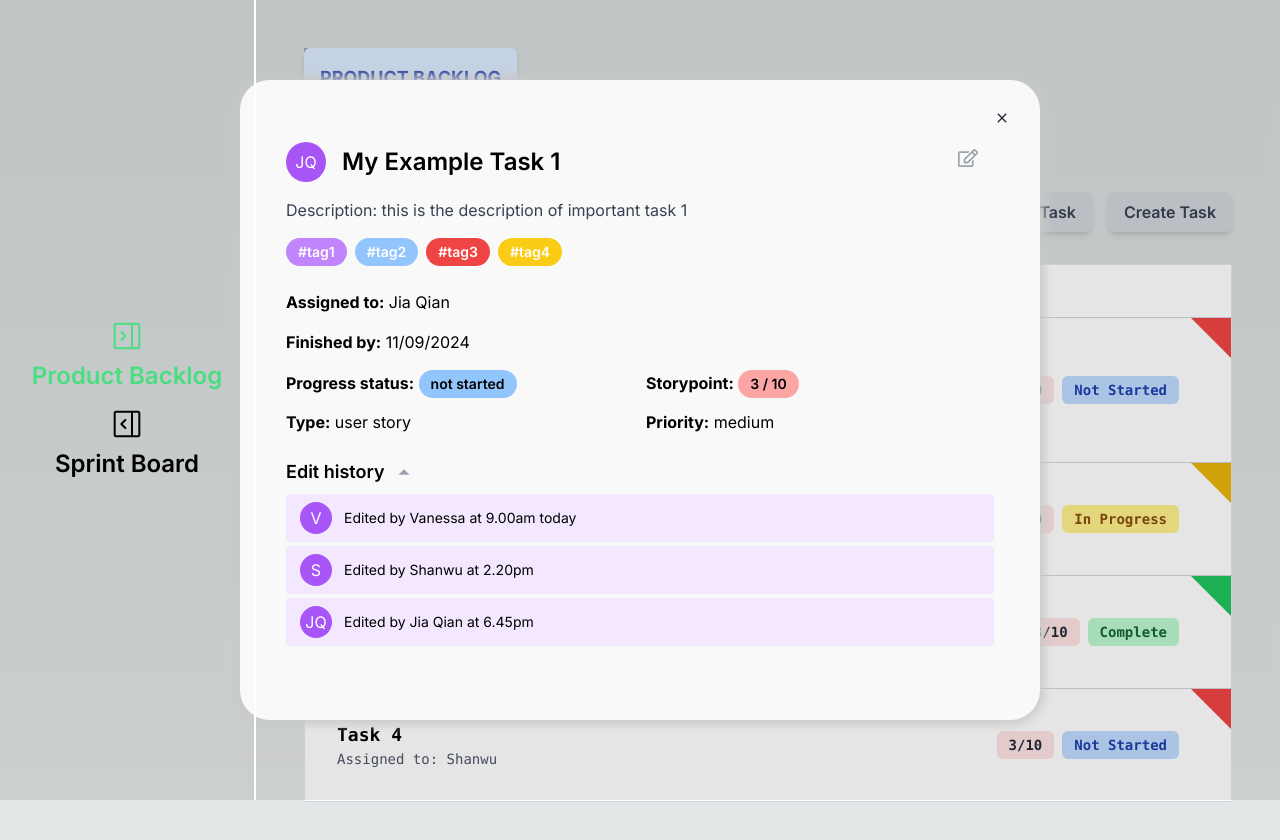
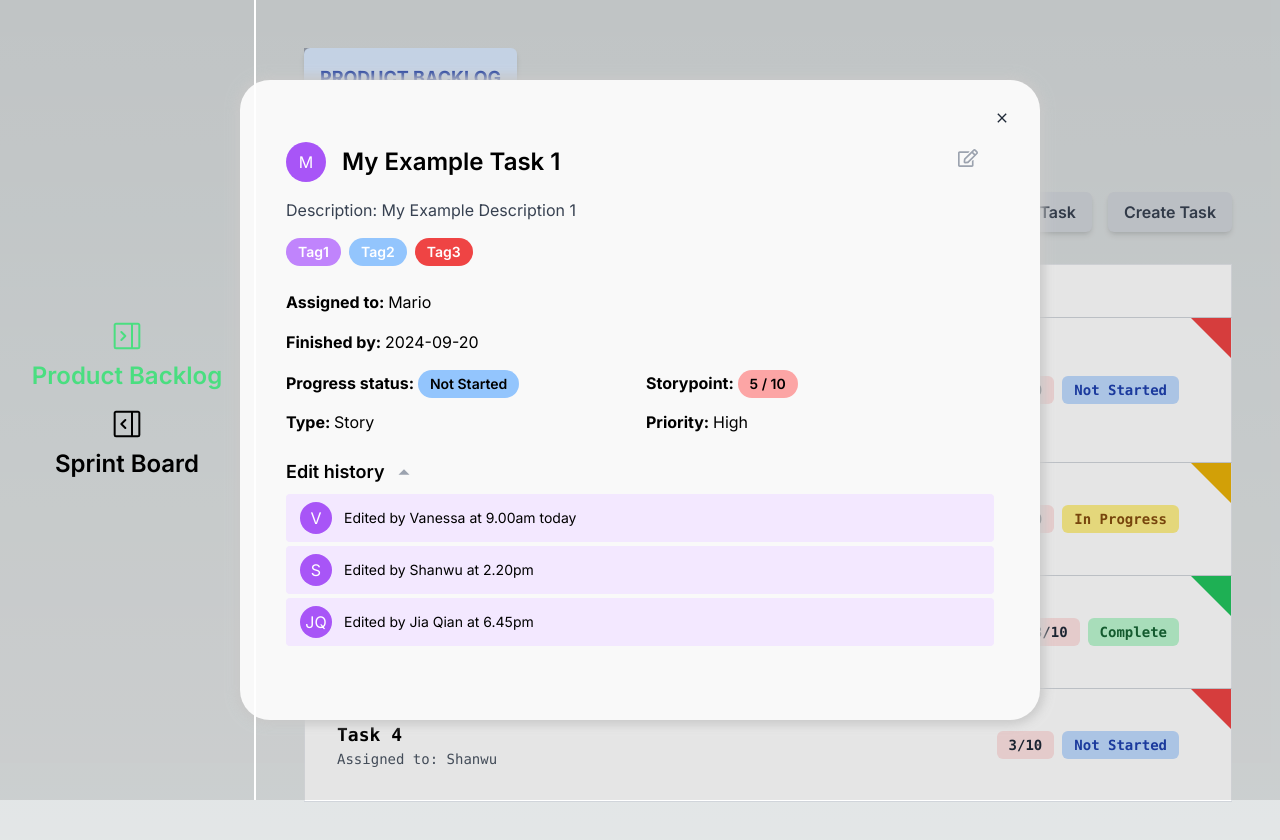
Before and after one commit to Noobmaster169/SwiftPulseHub, a Next.js app: page / in a window 1280 px wide. Both pictures are taken after a click on the element 768 px from the left and 390 px from the top of the page. Shown: the top 840 px of the page. Built offline with nearby package versions, Linux system fonts and the light colour scheme.

Commit message:
change individual task info and delete delete task button colour

```diff
--- a/components/BacklogCard.tsx
+++ b/components/BacklogCard.tsx
@@ -85,7 +85,7 @@ const BacklogCard = () => {
           </div>
           <div className="space-x-4">
             <button
-              className="px-4 py-2 bg-gray-300 text-gray-700 font-semibold rounded-md shadow-md hover:bg-gray-400"
+              className={`px-4 py-2 ${isInvisible?`bg-red-500 text-white`:`bg-gray-300 text-gray-700`} font-semibold rounded-md shadow-md active:ring active:ring-red-600 hover:bg-gray-400`}
               onClick={() => SetIsInvisible(!isInvisible)}
             >
               Delete Task
--- a/components/IndividualTask.tsx
+++ b/components/IndividualTask.tsx
@@ -3,59 +3,59 @@
  * such as task title, description, assigned personnel, progress status, edit history, and tags.
  */
 
+import { TaskData } from "@/utils/interface";
 import React from "react";
 import { FaRegEdit } from "react-icons/fa";
 import { IoMdArrowDropup } from "react-icons/io";
-import {TaskData} from "@/utils/interface";
 
 
 interface IndividualTaskInfoProps {
   taskData: TaskData;
 }
 
-const IndividualTaskInfo = ({taskData}: IndividualTaskInfoProps)=> {
+const colour = ['bg-purple-400','bg-blue-300','bg-red-500','bg-yellow-400 ']
+
+const IndividualTaskInfo= ({taskData}:IndividualTaskInfoProps)=> {
   return (
     <div className="w-full">
       <div className="p-4">
-        <div className="flex items-center justify-between mb-4">
+        <div className="flex items-center justify-between">
           <div className="flex items-center">
             <div className="bg-purple-500 text-white rounded-full h-10 w-10 flex items-center justify-center">
-              JQ
+              {(taskData.assignedTo)? (taskData.assignedTo).charAt(0).toUpperCase(): ''}
             </div>
-            <h2 className="text-2xl font-semibold ml-4 ">{taskData.taskName? taskData.taskName : "Title Not Found"}</h2>
+            <h2 className="text-2xl font-semibold ml-4 ">{taskData.taskName?taskData.taskName:'Unknown task name'}</h2>
           </div>
           <button className="text-gray-400 hover:text-gray-600 mb-2 mr-4">
             <FaRegEdit size={20}/>
           </button>
         </div>
 
-        <p className="text-gray-700">Description: this is the description of important task 1</p>
+        <p className="mt-4 text-gray-700">Description: {taskData.description?taskData.description:''}</p>
 
         <div className="mt-4 flex flex-wrap space-x-2">
-          <span className="inline-block bg-purple-400 text-white rounded-full px-3 py-1 text-sm font-semibold">#tag1</span>
-          <span className="inline-block bg-blue-300 text-white rounded-full px-3 py-1 text-sm font-semibold">#tag2</span>
-          <span className="inline-block bg-red-500 text-white rounded-full px-3 py-1 text-sm font-semibold">#tag3</span>
-          <span className="inline-block bg-yellow-400 text-white rounded-full px-3 py-1 text-sm font-semibold">#tag4</span>
+          {Array.from({length:((taskData.tags)? taskData.tags.length : 0)}, (_,i) => (
+            <span className={`inline-block ${colour[i % 4]} text-white rounded-full px-3 py-1 text-sm font-semibold`}>{taskData.tags? taskData.tags[i]:''}</span>
+          ))}
         </div>
 
-
         <div className="mt-6 space-y-4">
-            <p><strong>Assigned to:</strong> Jia Qian</p>
-            <p><strong>Finished by:</strong> 11/09/2024 </p>
+            <p><strong>Assigned to: </strong>{taskData.assignedTo}</p>
+            <p><strong>Finished by: </strong>{taskData.finishedBy}</p>
           </div>
 
           <div className="mt-4 grid grid-cols-2 gap-3">
             <div>
-              <p><strong>Progress status:</strong> <span className="inline-block bg-blue-300 text-black rounded-full px-3 py-1 text-sm font-semibold">not started</span></p>
+              <p><strong>Progress status: </strong> <span className="inline-block bg-blue-300 text-black rounded-full px-3 py-1 text-sm font-semibold">{taskData.status?taskData.status:'not started'}</span></p>
             </div>
             <div>
-              <p><strong>Storypoint:</strong> <span className="inline-block bg-red-300 text-black rounded-full px-3 py-1 text-sm font-semibold">3 / 10</span></p>
+              <p><strong>Storypoint: </strong> <span className="inline-block bg-red-300 text-black rounded-full px-3 py-1 text-sm font-semibold">{taskData.storyPoint?taskData.storyPoint:0} / 10</span></p>
             </div>
             <div>
-              <p><strong>Type:</strong> user story</p>
+              <p><strong>Type: </strong>{taskData.type?taskData.type:'story'}</p>
             </div>
             <div>
-              <p><strong>Priority:</strong> medium</p>
+              <p><strong>Priority: </strong>{taskData.priority?taskData.priority:'not important'}</p>
             </div>
           </div>
 
@@ -68,7 +68,7 @@ const IndividualTaskInfo = ({taskData}: IndividualTaskInfoProps)=> {
             </button>
           </div>
 
-          <ul className="list-none">
+          <ul className="list-none mb-6">
             <li className="flex justify-start items-center bg-purple-100 p-2 rounded mb-1 gap-3">
               <div className="ml-1.5 bg-purple-500 text-white rounded-full h-8 w-8 flex items-center justify-center">
                 V
```
